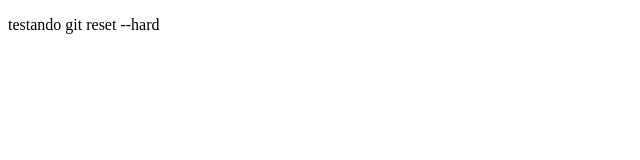
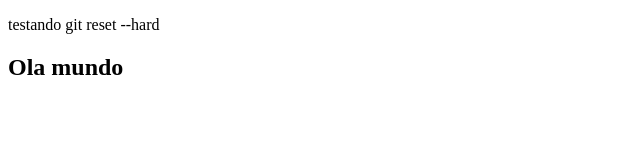
Before and after one commit to Tyago404/curso_git_1, a plain HTML site: page index.html in a window 1280 px wide. Shown: the whole page, without its empty margins (0-640 px from the left). Drawn offline with Linux system fonts and the light colour scheme.

Commit message:
Funcionalidade executada

```diff
--- a/index.html
+++ b/index.html
@@ -7,5 +7,6 @@
 </head>
 <body>
     <p>testando git reset --hard</p>
+    <h2>Ola mundo</h2>
 </body>
 </html>
```
